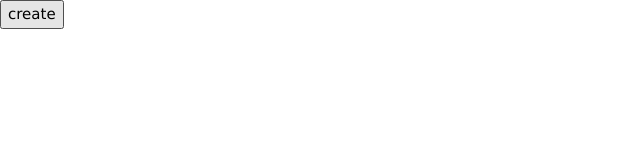
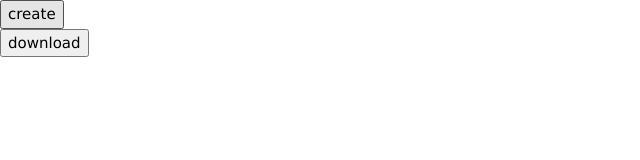
Before and after one commit to victorlenz/JobTest, a website: page public/index.html in a window 1280 px wide. Shown: the whole page, without its empty margins (0-640 px from the left). Drawn offline with nearby package versions, Linux system fonts and the light colour scheme.

Commit message:
created the button on front to download the data

```diff
--- a/public/index.html
+++ b/public/index.html
@@ -6,8 +6,10 @@
 <link rel="stylesheet" href="https://www.w3schools.com/w3css/4/w3.css">
 <body>
     <form action="/create" method="POST">
-    <input type="submit" value="create">
-
+        <input type="submit" value="create">
     </form>
 </body>
+<form action="/download" method="GET">
+        <input type="submit" value="download">
+    </form>
 </html>
```
